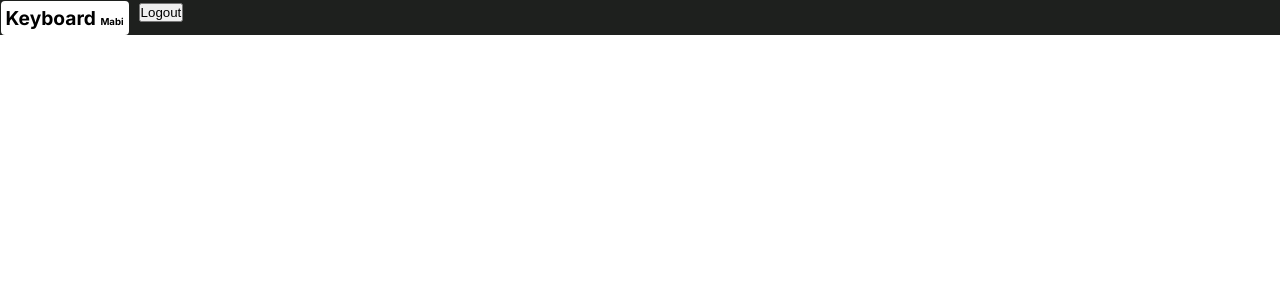
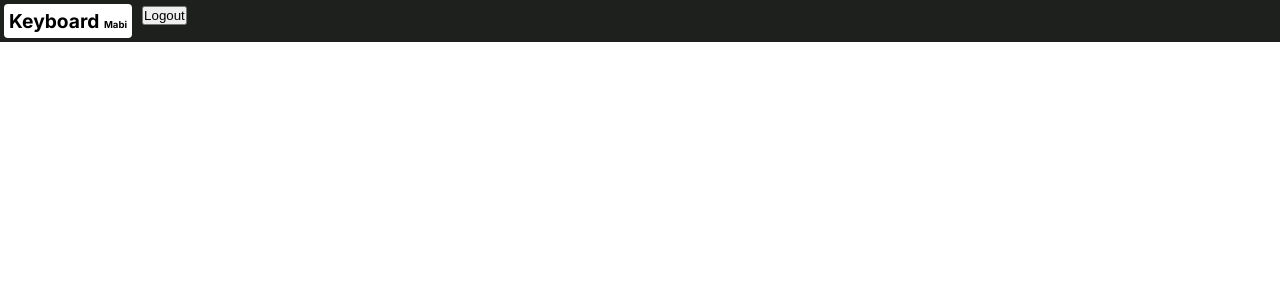
Before and after one commit to LuisArielRetanaHernadez/keyboard, a React (Vite) app: page / in a window 1280 px wide. Shown: the top 300 px of the page. Built offline with nearby package versions, Linux system fonts and the light colour scheme.

Commit message:
aumentando la separacion de los elementos del borde

```diff
--- a/src/layouts/Menu/Menu.style.css
+++ b/src/layouts/Menu/Menu.style.css
@@ -1,6 +1,6 @@
 .menu {
   width: 100%;
-  padding: 0.5px;
+  padding: 4px;
   background-color: #1e201e;
   display: flex;
 }
```
